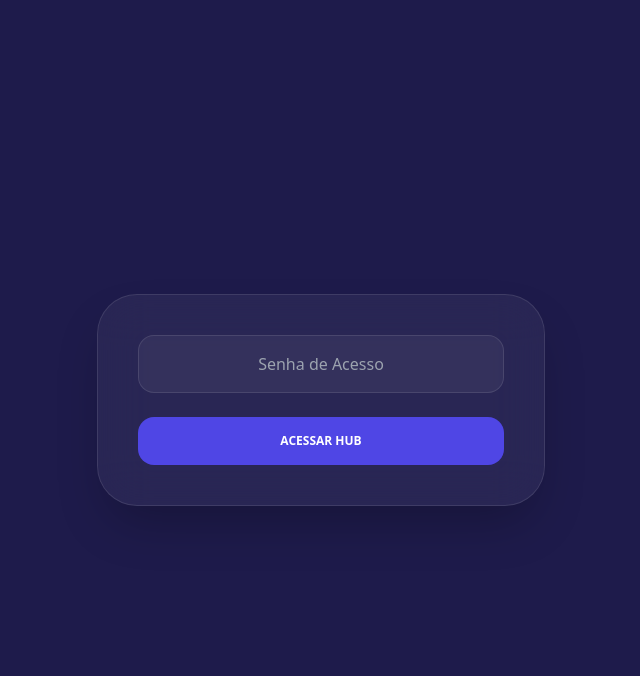
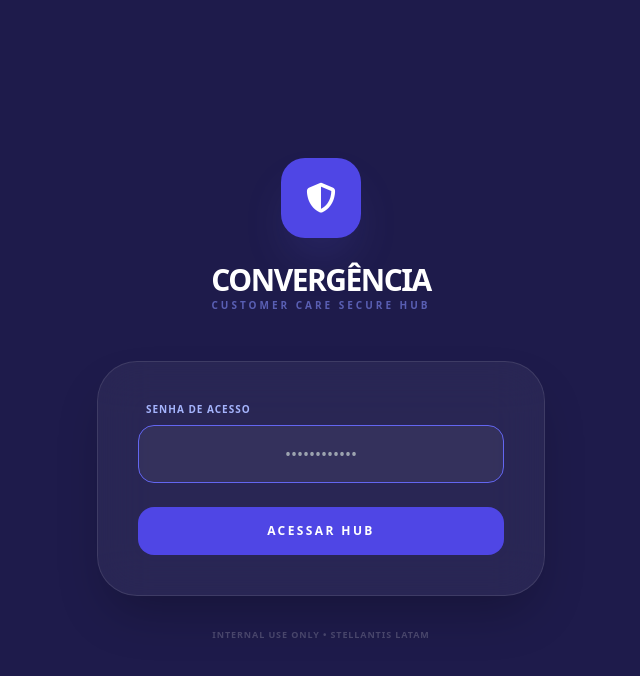
Before and after one commit to juccacorporate/STE, a React (Vite) app: page / in a window 1280 px wide. Shown: the top 676 px of the page, without its empty margins (319-959 px from the left). Built offline with nearby package versions, Linux system fonts and the light colour scheme.

Commit message:
Update App.tsx

```diff
--- a/App.tsx
+++ b/App.tsx
@@ -19,7 +19,7 @@
 
   const t = translations[lang];
 
-  // BUSCAR DADOS
+  // BUSCAR DADOS DA PLANILHA
   useEffect(() => {
     if (isAuthenticated) {
       fetch(API_URL)
@@ -44,13 +44,12 @@
     status: 'Todos'
   });
 
-  // --- LÓGICA DE FILTRO CORRIGIDA PARA DATAS ---
+  // LÓGICA DE FILTRO E ATRASO
   const filteredTasks = useMemo(() => {
     const today = new Date();
     today.setHours(0, 0, 0, 0);
 
     return tasks.filter(task => {
-      // 1. Converte a data da planilha (DD/MM/AAAA) para uma data que o código entenda
       let isLate = false;
       if (task.dueDate && task.status !== Status.CONCLUIDO) {
         const parts = task.dueDate.split('/');
@@ -73,7 +72,6 @@
         matchStatus = task.status === filters.status;
       }
 
-      // Filtro de Atrasados: Se o usuário marcou "Atrasados", mostra só quem isLate é true
       const matchDelayed = filters.delayed === 'Todos' ||
                            (filters.delayed === false && isLate) ||
                            (filters.delayed === true && !isLate);
@@ -86,6 +84,7 @@
     if (e) e.preventDefault();
     if (passwordInput === 'Stellantis2026!') {
       setIsAuthenticated(true);
+      setLoginError(false);
     } else {
       setLoginError(true);
       setTimeout(() => setLoginError(false), 2000);
@@ -104,6 +103,7 @@
   const handleDeleteTask = async (id: string) => {
     await fetch(`${API_URL}/id/${id}`, { method: 'DELETE' });
     setTasks(prev => prev.filter(task => task.id !== id));
+    if (isModalOpen) setIsModalOpen(false);
   };
 
   const handleSaveTask = async (taskData: Task) => {
@@ -124,91 +124,138 @@
       setTasks(prev => [...prev, newTask]);
     }
     setIsModalOpen(false);
+    setEditingTask(null);
   };
 
+  // --- TELA DE LOGIN RESTAURADA ---
   if (!isAuthenticated) {
     return (
       <div className="flex min-h-screen items-center justify-center bg-indigo-950 px-4">
         <div className="w-full max-w-md">
+          <div className="mb-12 text-center">
+            <div className="inline-flex h-20 w-20 items-center justify-center rounded-3xl bg-indigo-600 text-white shadow-2xl shadow-indigo-500/20 mb-6">
+              <i className="fas fa-shield-halved text-3xl"></i>
+            </div>
+            <h1 className="text-3xl font-black tracking-tighter text-white">CONVERGÊNCIA</h1>
+            <p className="text-[10px] font-bold uppercase tracking-[0.3em] text-indigo-400 opacity-60">Customer Care Secure Hub</p>
+          </div>
+
           <div className="rounded-[2.5rem] border border-white/10 bg-white/5 p-10 backdrop-blur-xl shadow-2xl">
             <form onSubmit={handleLogin} className="space-y-6">
+              <div>
+                <label className="mb-2 block px-2 text-[10px] font-black uppercase tracking-widest text-indigo-300">
+                  Senha de Acesso
+                </label>
                 <input
                   type="password"
                   value={passwordInput}
                   onChange={(e) => setPasswordInput(e.target.value)}
-                placeholder="Senha de Acesso"
-                className="w-full rounded-2xl border border-white/10 bg-white/5 p-4 text-center text-white outline-none"
+                  placeholder="••••••••••••"
+                  className={`w-full rounded-2xl border ${loginError ? 'border-red-500 bg-red-500/10' : 'border-white/10 bg-white/5'} p-4 text-center text-white outline-none transition-all focus:border-indigo-500`}
                   autoFocus
                 />
-              <button type="submit" className="w-full rounded-2xl bg-indigo-600 py-4 font-black text-white uppercase text-xs">Acessar Hub</button>
+              </div>
+
+              {loginError && (
+                <p className="text-center text-[10px] font-black uppercase tracking-widest text-red-400 animate-bounce">
+                  Senha Incorreta
+                </p>
+              )}
+
+              <button
+                type="submit"
+                className="w-full rounded-2xl bg-indigo-600 py-4 font-black uppercase tracking-[0.2em] text-white transition-all hover:bg-indigo-500 text-xs"
+              >
+                Acessar Hub
+              </button>
             </form>
           </div>
+
+          <p className="mt-8 text-center text-[9px] font-bold uppercase tracking-widest text-white/20">
+            Internal Use Only • Stellantis LatAm
+          </p>
         </div>
       </div>
     );
   }
 
+  // --- CONTEÚDO PRINCIPAL ---
   return (
     <div className="flex flex-col min-h-screen bg-[#FDFDFF]">
       <header className="bg-white border-b border-gray-100 p-4 sticky top-0 z-30 shadow-sm">
         <div className="max-w-[1600px] mx-auto flex flex-col md:flex-row justify-between items-center gap-4">
           <div className="flex items-center gap-6">
-            <h1 className="text-lg font-black tracking-tight leading-none text-indigo-900">CONVERGÊNCIA</h1>
-            <nav className="flex gap-1 bg-gray-50 p-1.5 rounded-2xl">
-              <button onClick={() => setActiveTab('KANBAN')} className={`px-8 py-2 rounded-xl text-xs font-black uppercase ${activeTab === 'KANBAN' ? 'bg-white text-indigo-700 shadow-sm' : 'text-gray-400'}`}>{t.kanban}</button>
-              <button onClick={() => setActiveTab('DATABASE')} className={`px-8 py-2 rounded-xl text-xs font-black uppercase ${activeTab === 'DATABASE' ? 'bg-white text-indigo-700 shadow-sm' : 'text-gray-400'}`}>{t.database}</button>
+            <div className="bg-gradient-to-br from-indigo-900 to-indigo-800 text-white p-3 rounded-2xl flex items-center gap-3 shadow-lg">
+              <i className="fas fa-chart-line text-2xl"></i>
+              <div>
+                <h1 className="text-lg font-black tracking-tight leading-none">CONVERGÊNCIA</h1>
+                <p className="text-[9px] uppercase font-bold tracking-[0.2em] text-indigo-300 opacity-80">Customer Care Hub</p>
+              </div>
+            </div>
+
+            <nav className="flex gap-1 bg-gray-50 p-1.5 rounded-2xl border border-gray-100">
+              <button onClick={() => setActiveTab('KANBAN')} className={`px-8 py-2 rounded-xl text-xs font-black uppercase transition-all ${activeTab === 'KANBAN' ? 'bg-white text-indigo-700 shadow-sm border border-gray-100' : 'text-gray-400'}`}>{t.kanban}</button>
+              <button onClick={() => setActiveTab('DATABASE')} className={`px-8 py-2 rounded-xl text-xs font-black uppercase transition-all ${activeTab === 'DATABASE' ? 'bg-white text-indigo-700 shadow-sm border border-gray-100' : 'text-gray-400'}`}>{t.database}</button>
             </nav>
           </div>
+
           <div className="flex items-center gap-6">
-             <button onClick={() => setLang('PT')} className={`px-4 py-1.5 rounded-lg text-[10px] font-black ${lang === 'PT' ? 'bg-indigo-600 text-white' : 'text-gray-400'}`}>PT</button>
-             <button onClick={() => setLang('ES')} className={`px-4 py-1.5 rounded-lg text-[10px] font-black ${lang === 'ES' ? 'bg-indigo-600 text-white' : 'text-gray-400'}`}>ES</button>
-             <button onClick={() => setIsAuthenticated(false)} className="text-red-600 font-black text-[10px] bg-red-50 px-4 py-2 rounded-xl">SAIR</button>
+            <div className="flex items-center gap-1 bg-gray-100 p-1 rounded-xl">
+               <button onClick={() => setLang('PT')} className={`px-4 py-1.5 rounded-lg text-[10px] font-black ${lang === 'PT' ? 'bg-white text-indigo-600 shadow-sm' : 'text-gray-400'}`}>PT</button>
+               <button onClick={() => setLang('ES')} className={`px-4 py-1.5 rounded-lg text-[10px] font-black ${lang === 'ES' ? 'bg-white text-indigo-600 shadow-sm' : 'text-gray-400'}`}>ES</button>
+            </div>
+            <button onClick={() => setIsAuthenticated(false)} className="text-red-600 font-black text-[10px] bg-red-50 px-4 py-2 rounded-xl border border-red-100">SAIR</button>
           </div>
         </div>
 
         {/* Filtros */}
-        <div className="max-w-[1600px] mx-auto mt-4 grid grid-cols-2 md:grid-cols-3 lg:grid-cols-6 gap-4 bg-gray-50/50 p-4 rounded-2xl">
-          <select value={filters.region} onChange={(e) => setFilters(f => ({ ...f, region: e.target.value as any }))} className="text-[11px] p-2.5 rounded-xl border-gray-200">
+        <div className="max-w-[1600px] mx-auto mt-4 grid grid-cols-2 md:grid-cols-3 lg:grid-cols-6 gap-4 bg-gray-50/50 p-4 rounded-2xl border border-gray-100">
+          <select value={filters.region} onChange={(e) => setFilters(f => ({ ...f, region: e.target.value as any }))} className="text-[11px] border border-gray-200 rounded-xl p-2.5 bg-white font-bold">
             <option value="Todos">{t.region}: {t.all}</option>
             {Object.values(Region).map(r => <option key={r} value={r}>{r}</option>)}
           </select>
-          <select value={filters.priority} onChange={(e) => setFilters(f => ({ ...f, priority: e.target.value as any }))} className="text-[11px] p-2.5 rounded-xl border-gray-200">
+          <select value={filters.priority} onChange={(e) => setFilters(f => ({ ...f, priority: e.target.value as any }))} className="text-[11px] border border-gray-200 rounded-xl p-2.5 bg-white font-bold">
             <option value="Todos">{t.priority}: {t.all}</option>
             {Object.entries(t.priorities).map(([key, val]) => <option key={key} value={key}>{val}</option>)}
           </select>
-          <select value={filters.owner} onChange={(e) => setFilters(f => ({ ...f, owner: e.target.value as any }))} className="text-[11px] p-2.5 rounded-xl border-gray-200">
+          <select value={filters.owner} onChange={(e) => setFilters(f => ({ ...f, owner: e.target.value as any }))} className="text-[11px] border border-gray-200 rounded-xl p-2.5 bg-white font-bold">
             <option value="Todos">{t.owner}: {t.all}</option>
             {ownersList.map(o => <option key={o} value={o}>{o}</option>)}
           </select>
-          <select
-            value={String(filters.delayed)}
-            onChange={(e) => {
-              const val = e.target.value;
-              setFilters(f => ({ ...f, delayed: val === 'Todos' ? 'Todos' : val === 'true' }))
-            }}
-            className="text-[11px] p-2.5 rounded-xl border-gray-200"
-          >
+          <select value={String(filters.delayed)} onChange={(e) => { const val = e.target.value; setFilters(f => ({ ...f, delayed: val === 'Todos' ? 'Todos' : val === 'true' })) }} className="text-[11px] border border-gray-200 rounded-xl p-2.5 bg-white font-bold">
             <option value="Todos">Prazo: {t.all}</option>
             <option value="true">No Prazo</option>
             <option value="false">Atrasados</option>
           </select>
-          <select value={filters.status} onChange={(e) => setFilters(f => ({ ...f, status: e.target.value as any }))} className="text-[11px] p-2.5 rounded-xl border-gray-200">
+          <select value={filters.status} onChange={(e) => setFilters(f => ({ ...f, status: e.target.value as any }))} className="text-[11px] border border-gray-200 rounded-xl p-2.5 bg-white font-bold">
             <option value="Todos">Status: {t.all}</option>
             {Object.entries(t.statuses).map(([key, val]) => <option key={key} value={key}>{val}</option>)}
           </select>
-          <button onClick={() => setFilters({region:'Todos', priority:'Todos', owner:'Todos', delayed:'Todos', status:'Todos'})} className="text-[10px] font-black text-indigo-600 uppercase">Limpar</button>
+          <button onClick={() => setFilters({region:'Todos',priority:'Todos',owner:'Todos',delayed:'Todos',status:'Todos'})} className="text-[10px] font-black text-indigo-600 uppercase">Limpar</button>
         </div>
       </header>
 
-      <main className="flex-1 max-w-[1600px] mx-auto w-full pt-4">
+      <main className="flex-1 max-w-[1600px] mx-auto w-full pt-4 pb-12">
         {activeTab === 'KANBAN' ? (
-          <Dashboard tasks={filteredTasks} onEditTask={setEditingTask} onDeleteTask={handleDeleteTask} lang={lang} />
+          <Dashboard tasks={filteredTasks} onEditTask={(t) => {setEditingTask(t); setIsModalOpen(true);}} onDeleteTask={handleDeleteTask} lang={lang} />
         ) : (
-          <Database tasks={filteredTasks} onEditTask={setEditingTask} onDeleteTask={handleDeleteTask} onAddTask={() => {setEditingTask(null); setIsModalOpen(true);}} lang={lang} />
+          <Database tasks={filteredTasks} onEditTask={(t) => {setEditingTask(t); setIsModalOpen(true);}} onDeleteTask={handleDeleteTask} onAddTask={() => {setEditingTask(null); setIsModalOpen(true);}} lang={lang} />
         )}
       </main>
 
-      <TaskModal isOpen={isModalOpen || !!editingTask} task={editingTask} onClose={() => {setIsModalOpen(false); setEditingTask(null);}} onSave={handleSaveTask} onDelete={handleDeleteTask} lang={lang} />
+      <footer className="bg-white border-t border-gray-100 p-4 text-[10px] flex justify-between items-center px-10">
+        <span className="text-gray-500 font-black uppercase">Total: {filteredTasks.length}</span>
+        <span className="font-black text-gray-300">Stellantis © 2026</span>
+      </footer>
+
+      <TaskModal
+        isOpen={isModalOpen}
+        task={editingTask}
+        onClose={() => {setIsModalOpen(false); setEditingTask(null);}}
+        onSave={handleSaveTask}
+        onDelete={handleDeleteTask}
+        lang={lang}
+      />
     </div>
   );
 };
```
Lines whose indentation alone changed are shown as unchanged.
